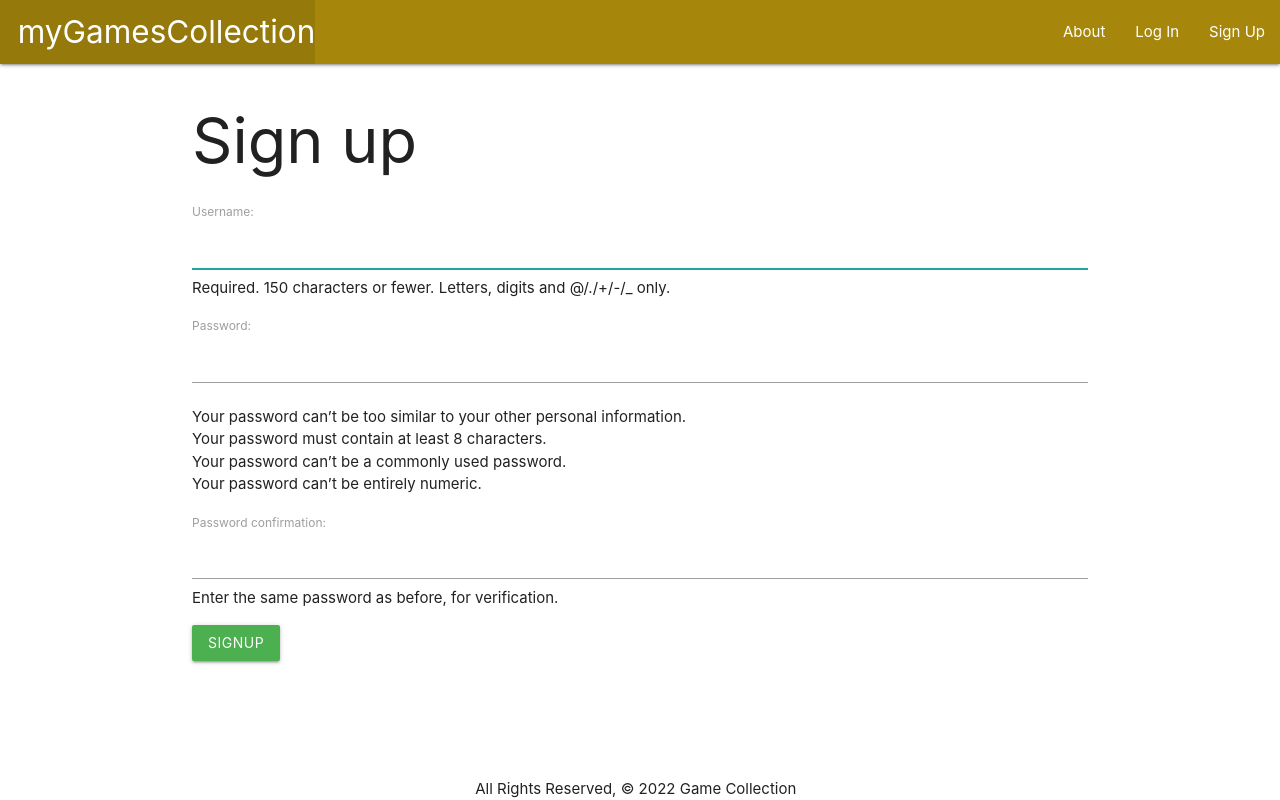
After one commit to Kemd/Django-Collections-4, a Django app: page /accounts/signup/ in a window 1280 px wide. The commit adds this page. Run offline with Django 4.2, Linux system fonts and the light colour scheme.

Commit message:
adds ability to login, signup

```diff
--- a/gamecollection/settings.py
+++ b/gamecollection/settings.py
@@ -122,6 +122,8 @@ USE_TZ = True
 # https://docs.djangoproject.com/en/4.0/howto/static-files/
 
 STATIC_URL = 'static/'
+LOGIN_REDIRECT_URL = '/games/'
+LOGOUT_REDIRECT_URL = '/'
 
 # Default primary key field type
 # https://docs.djangoproject.com/en/4.0/ref/settings/#default-auto-field
--- a/gamecollection/urls.py
+++ b/gamecollection/urls.py
@@ -18,5 +18,6 @@ from django.urls import path, include
 
 urlpatterns = [
     path('admin/', admin.site.urls),
-    path('', include('main_app.urls'))
+    path('', include('main_app.urls')),
+    path('accounts/', include('django.contrib.auth.urls')),
 ]
--- a/main_app/models.py
+++ b/main_app/models.py
@@ -1,6 +1,8 @@
 from platform import platform
 from django.db import models
 from django.urls import reverse
+from datetime import date
+from django.contrib.auth.models import User
 
 # Create your models here.
 class Game(models.Model):
@@ -9,6 +11,7 @@ class Game(models.Model):
     desc = models.TextField(max_length=250)
     genre = models.CharField(max_length=100)
     platform = models.CharField(max_length=100)
+    user = models.ForeignKey(User, on_delete=models.CASCADE)
 
     def __str__(self):
         return self.name
--- a/main_app/templates/base.html
+++ b/main_app/templates/base.html
@@ -37,8 +37,14 @@
           </ul>
           <ul class="right">
             <li><a href="{% url 'about' %}">About</a></li>
+            {% if user.is_authenticated %}
             <li><a href="{% url 'games_create' %}">Add a game</a></li>
             <li><a href="{% url 'index' %}"> view all games</a></li>
+            <li><a href="{% url 'logout' %}"> Log Out</a></li>
+            {% else %}
+            <li><a href="{% url 'login' %}">Log In</a></li>
+            <li><a href="{% url 'signup' %}">Sign Up</a></li>
+            {% endif %}
           </ul>
         </div>
       </nav>
--- a/main_app/templates/home.html
+++ b/main_app/templates/home.html
@@ -4,7 +4,10 @@
 <hr/>
 <hr/>
 
-<p>Get started creating your games collection</p>
+<p class="">Get started creating your games collection by
+    <a href="{% url 'signup' %}" class="green-text">Signing Up</a>
+</p>
+<br />
 
 {% for i in response %}
 <div class="row">
--- /dev/null
+++ b/main_app/templates/registration/signup.html
@@ -0,0 +1,14 @@
+{% extends 'base.html' %} {% block content %}
+
+<h1>Sign up</h1>
+
+{% if err_msg %}
+<p class="red-text">{{ err_msg }}</p>
+{% endif %}
+
+<form action="{% url 'signup' %}" method="POST">
+    {% csrf_token %} {{ form.as_p }}
+    <input type="submit" value="signup" class="btn green" />
+</form>
+
+{% endblock %}
--- a/main_app/urls.py
+++ b/main_app/urls.py
@@ -13,4 +13,5 @@ urlpatterns = [
     # route for updating/deleting
     path('games/<int:pk>/update/', views.GameUpdate.as_view(), name='games_update'),
     path('games/<int:pk>/delete/', views.GameDelete.as_view(), name='games_delete'),
+    path('accounts/signup/', views.signup, name='signup'),
 ]
--- a/main_app/views.py
+++ b/main_app/views.py
@@ -1,8 +1,12 @@
-from django.shortcuts import render
+from django.shortcuts import render, redirect
 from django.http import HttpResponse
 from .models import Game
 from django.views.generic.edit import CreateView, UpdateView, DeleteView
 import requests
+from django.contrib.auth import login
+from django.contrib.auth.forms import UserCreationForm
+from django.contrib.auth.decorators import login_required
+from django.contrib.auth.mixins import LoginRequiredMixin
 
 
 # Create your views here.
@@ -29,26 +33,48 @@ def about(request):
 # ]
 
 # game index page
+@login_required
 def games_index(request):
-    games = Game.objects.all()
+    games = Game.objects.filter(user=request.user)
     return render(request, 'games/index.html', {'games': games})
 
 # game detail page
+@login_required
 def games_detail(request, game_id):
     game = Game.objects.get(id = game_id)
     return render(request, 'games/detail.html', { 'game': game})
 
 # add a game page
-class GameCreate(CreateView):
+class GameCreate(LoginRequiredMixin, CreateView):
     model = Game
     fields = ['name', 'year', 'desc', 'genre', 'platform']
 
 # edit a game page
-class GameUpdate(UpdateView):
+class GameUpdate(LoginRequiredMixin, UpdateView):
     model = Game
     fields = ['year', 'desc', 'genre', 'platform']
 
+    def form_valid(self, form):
+        form.instance.user = self.request.user
+        return super().form_valid(form)
+
 # delete a game page
-class GameDelete(DeleteView):
+class GameDelete(LoginRequiredMixin, DeleteView):
     model = Game
     success_url = '/games/'
+
+
+# Singup page
+def signup(request):
+    err_msg = ''
+    if request.method == 'POST':
+        form = UserCreationForm(request.POST)
+        if form.is_valid():
+            user = form.save()
+            login(request, user)
+            return redirect('index')
+        else:
+            err_msg = 'Invalid - Please try again'
+    form = UserCreationForm()
+    context = {'form': form, 'err_msg': err_msg}
+    return render(request, 'registration/signup.html', context)
```
Also changed, not shown: main_app/templates/registration/login.html (added, +11 -0 lines), main_app/migrations/0002_game_user.py (added).
